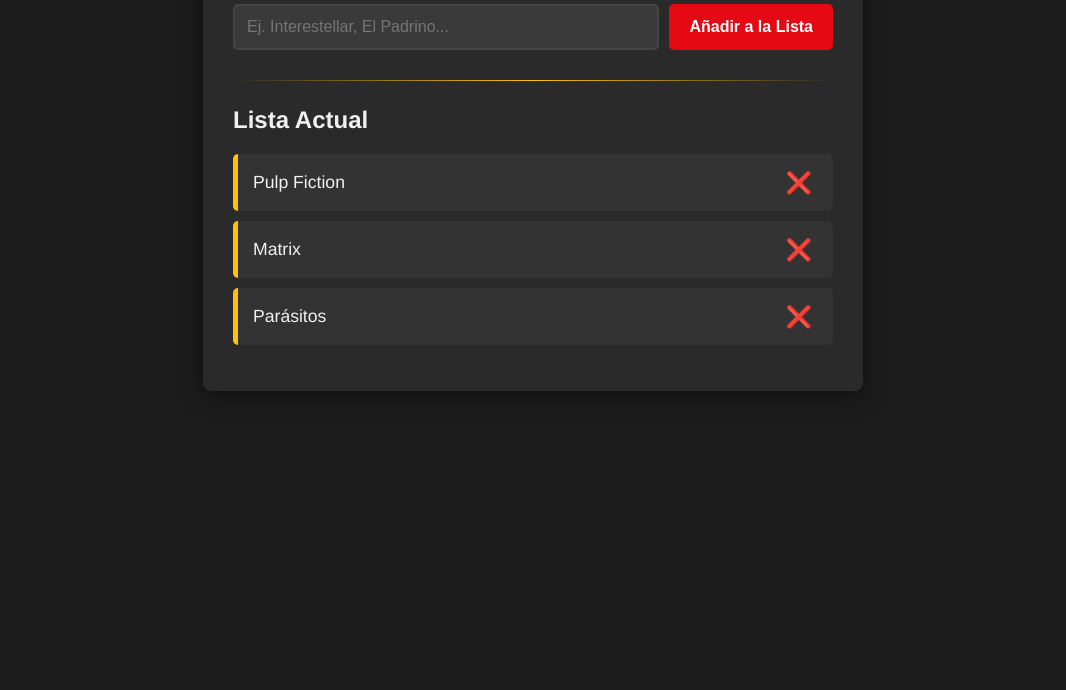
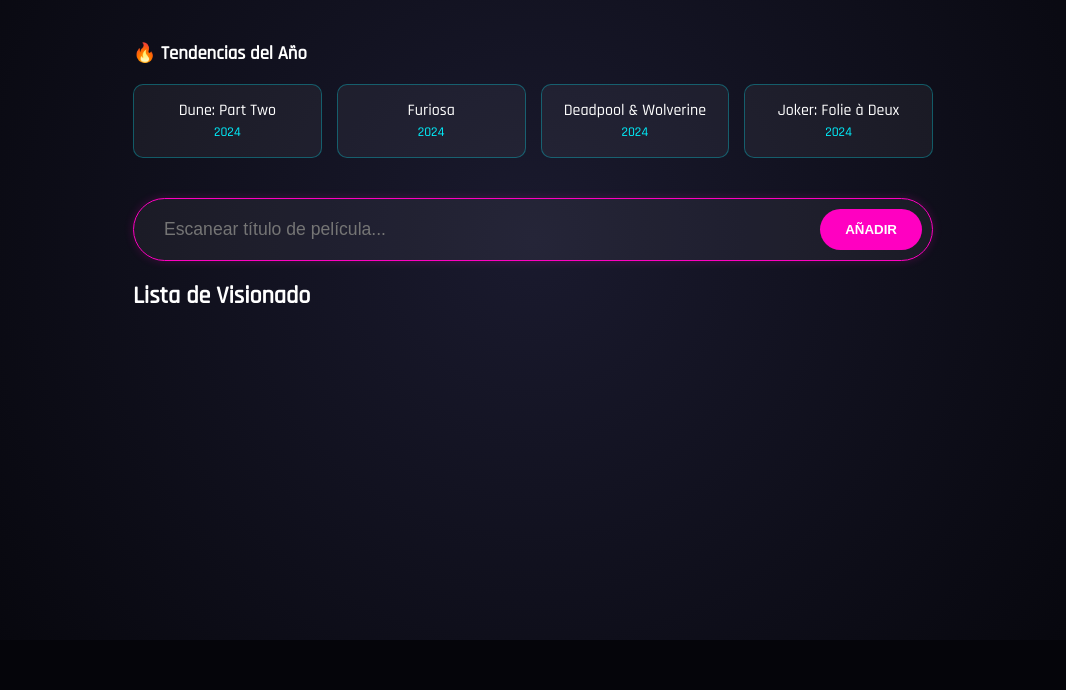
Before and after one commit to Diana27106/ServidorWeb, a plain HTML site: page frontend/index.html in a window 1280 px wide. Shown: the part 160-850 px from the top of the page, without its empty margins (107-1173 px from the left). After the commit the page ends 800 px from the top, so only its background shows below. Drawn offline with Linux system fonts and the light colour scheme.

Commit message:
Probando si va el workflow

```diff
--- a/frontend/index.html
+++ b/frontend/index.html
@@ -4,24 +4,37 @@
 <head>
     <meta charset="UTF-8">
     <meta name="viewport" content="width=device-width, initial-scale=1.0">
-    <title>Cine | Mis Películas</title>
+    <title>Cine Futurista | NeoList</title>
     <link rel="stylesheet" href="style.css">
+    <link
+        href="https://fonts.googleapis.com/css2?family=Orbitron:wght@400;700&family=Rajdhani:wght@300;500&display=swap"
+        rel="stylesheet">
 </head>
 
 <body>
+    <div class="background-overlay"></div>
+
     <div class="container">
-        <h1>🍿 Mis Películas Favoritas</h1>
+        <header>
+            <h1><span class="glitch">CINEMA</span> <span class="neon-text">NEO-LIST</span></h1>
+            <p class="subtitle">DATABASE SYSTEM v2.0</p>
+        </header>
 
-        <form id="formularioPelicula">
-            <input type="text" id="nombrePelicula" placeholder="Ej. Interestellar, El Padrino..." required>
-            <button type="submit">Añadir a la Lista</button>
+        <section class="trending-section">
+            <h3>🔥 Tendencias del Año</h3>
+            <div id="trendingMovies" class="trending-grid">
+            </div>
+        </section>
+
+        <form id="formularioPelicula" class="input-group">
+            <input type="text" id="nombrePelicula" placeholder="Escanear título de película..." required>
+            <button type="submit">Añadir</button>
         </form>
 
-        <hr>
-
-        <h2>Lista Actual</h2>
-        <ul id="listaPeliculas">
-        </ul>
+        <div class="list-container">
+            <h2>Lista de Visionado</h2>
+            <ul id="listaPeliculas"></ul>
+        </div>
     </div>
 
     <script src="script.js"></script>
--- a/frontend/script.js
+++ b/frontend/script.js
@@ -1,48 +1,55 @@
-// 1. Obtener referencias a los elementos del DOM
 const formulario = document.getElementById('formularioPelicula');
 const inputPelicula = document.getElementById('nombrePelicula');
 const listaPeliculas = document.getElementById('listaPeliculas');
+const trendingGrid = document.getElementById('trendingMovies');
 
-// 2. Función que se ejecuta cuando se envía el formulario
-formulario.addEventListener('submit', function (e) {
-    // Evitar que la página se recargue (comportamiento por defecto del formulario)
+// 1. Datos de películas del año (Simulado)
+const topMovies = [
+    { titulo: "Dune: Part Two", año: 2024 },
+    { titulo: "Furiosa", año: 2024 },
+    { titulo: "Deadpool & Wolverine", año: 2024 },
+    { titulo: "Joker: Folie à Deux", año: 2024 }
+];
+
+// 2. Renderizar sugerencias
+function cargarTendencias() {
+    topMovies.forEach(movie => {
+        const card = document.createElement('div');
+        card.className = 'movie-card';
+        card.innerHTML = `
+            <div>${movie.titulo}</div>
+            <small style="color: #00f2ff">${movie.año}</small>
+        `;
+        card.onclick = () => agregarPelicula(movie.titulo);
+        trendingGrid.appendChild(card);
+    });
+}
+
+// 3. Manejar Formulario
+formulario.addEventListener('submit', (e) => {
     e.preventDefault();
-
-    // Obtener el valor del input y limpiarlo de espacios extra
     const nombre = inputPelicula.value.trim();
-
-    // Verificar que el campo no esté vacío
-    if (nombre !== "") {
+    if (nombre) {
         agregarPelicula(nombre);
-
-        // Limpiar el input después de agregar la película
         inputPelicula.value = '';
     }
 });
 
-// 3. Función para crear el elemento de la lista y añadirlo al DOM
+// 4. Agregar a la lista con animación
 function agregarPelicula(nombre) {
-    // Crear el nuevo elemento de lista <li>
-    const nuevoElementoLista = document.createElement('li');
-
-    // Asignar el contenido: el nombre de la película
-    nuevoElementoLista.innerHTML = `
+    const li = document.createElement('li');
+    li.innerHTML = `
         <span>${nombre}</span>
-        <button class="btn-eliminar">❌</button>
+        <button class="btn-eliminar" onclick="eliminar(this)">DELETE</button>
     `;
-
-    // Añadir el listener al botón de eliminar
-    const botonEliminar = nuevoElementoLista.querySelector('.btn-eliminar');
-    botonEliminar.addEventListener('click', function () {
-        // Eliminar el elemento padre (el <li> completo)
-        nuevoElementoLista.remove();
-    });
-
-    // Añadir el nuevo elemento a la lista desordenada (<ul>) en el DOM
-    listaPeliculas.appendChild(nuevoElementoLista);
+    listaPeliculas.prepend(li); // Añade al principio
 }
 
-// Opcional: Agregar algunas películas de ejemplo al cargar la página
-agregarPelicula("Pulp Fiction");
-agregarPelicula("Matrix");
-agregarPelicula("Parásitos");
+function eliminar(btn) {
+    const item = btn.parentElement;
+    item.style.animation = "slideIn 0.3s ease-in reverse forwards";
+    setTimeout(() => item.remove(), 300);
+}
+
+// Inicializar
+cargarTendencias();
--- a/frontend/style.css
+++ b/frontend/style.css
@@ -1,108 +1,149 @@
-/* Estilos generales */
+:root {
+  --neon-cyan: #00f2ff;
+  --neon-pink: #ff00c1;
+  --dark-bg: #05050a;
+  --glass-bg: rgba(255, 255, 255, 0.05);
+}
+
 body {
-  font-family: "Helvetica Neue", Arial, sans-serif;
-  background-color: #1c1c1c; /* Fondo oscuro (tema de cine) */
-  color: #f0f0f0; /* Texto claro */
+  font-family: "Rajdhani", sans-serif;
+  background-color: var(--dark-bg);
+  color: white;
+  margin: 0;
+  overflow-x: hidden;
   display: flex;
   justify-content: center;
-  align-items: flex-start;
-  padding-top: 50px;
   min-height: 100vh;
-  margin: 0;
+}
+
+/* Efecto de fondo */
+.background-overlay {
+  position: fixed;
+  top: 0;
+  left: 0;
+  width: 100%;
+  height: 100%;
+  background: radial-gradient(circle at 50% 50%, #1a1a2e 0%, #05050a 100%);
+  z-index: -1;
 }
 
 .container {
-  background-color: #2a2a2a;
-  padding: 30px;
-  border-radius: 8px;
-  box-shadow: 0 4px 20px rgba(0, 0, 0, 0.5);
-  width: 100%;
-  max-width: 600px;
+  width: 90%;
+  max-width: 800px;
+  padding: 40px 20px;
+  animation: fadeIn 1s ease-out;
 }
 
 h1 {
+  font-family: "Orbitron", sans-serif;
+  font-size: 3rem;
   text-align: center;
-  color: #ffc107; /* Amarillo/Dorado (color de premios/estrellas) */
-  margin-bottom: 25px;
+  letter-spacing: 5px;
+  margin-bottom: 5px;
 }
 
-/* Estilos del formulario */
-#formularioPelicula {
+.neon-text {
+  color: var(--neon-cyan);
+  text-shadow: 0 0 10px var(--neon-cyan), 0 0 20px var(--neon-cyan);
+}
+
+.subtitle {
+  text-align: center;
+  font-size: 0.8rem;
+  color: var(--neon-pink);
+  margin-bottom: 40px;
+  letter-spacing: 3px;
+}
+
+/* Sección Tendencias */
+.trending-grid {
+  display: grid;
+  grid-template-columns: repeat(auto-fit, minmax(150px, 1fr));
+  gap: 15px;
+  margin-bottom: 40px;
+}
+
+.movie-card {
+  background: var(--glass-bg);
+  border: 1px solid rgba(0, 242, 255, 0.3);
+  padding: 15px;
+  border-radius: 10px;
+  text-align: center;
+  transition: all 0.3s;
+  cursor: pointer;
+}
+
+.movie-card:hover {
+  background: rgba(0, 242, 255, 0.1);
+  transform: translateY(-5px);
+  box-shadow: 0 0 15px var(--neon-cyan);
+}
+
+/* Formulario */
+.input-group {
   display: flex;
   gap: 10px;
-  margin-bottom: 30px;
+  background: var(--glass-bg);
+  padding: 10px;
+  border-radius: 50px;
+  border: 1px solid var(--neon-pink);
+  box-shadow: 0 0 10px rgba(255, 0, 193, 0.2);
 }
 
-#nombrePelicula {
-  flex-grow: 1;
-  padding: 12px;
-  border: 2px solid #444;
-  border-radius: 5px;
-  font-size: 1em;
-  background-color: #3a3a3a;
-  color: #f0f0f0;
+input {
+  flex: 1;
+  background: transparent;
+  border: none;
+  color: white;
+  padding: 10px 20px;
+  outline: none;
+  font-size: 1.1rem;
 }
 
-#nombrePelicula:focus {
-  outline: none;
-  border-color: #ffc107;
+button {
+  background: var(--neon-pink);
+  border: none;
+  padding: 10px 25px;
+  border-radius: 50px;
+  color: white;
+  font-weight: bold;
+  cursor: pointer;
+  text-transform: uppercase;
+  transition: 0.3s;
 }
 
-button[type="submit"] {
-  padding: 12px 20px;
-  background-color: #e50914; /* Rojo tipo Netflix */
-  color: white;
-  border: none;
-  border-radius: 5px;
-  cursor: pointer;
-  font-size: 1em;
-  font-weight: bold;
-  transition: background-color 0.3s;
+button:hover {
+  filter: brightness(1.2);
+  box-shadow: 0 0 20px var(--neon-pink);
 }
 
-button[type="submit"]:hover {
-  background-color: #b2070d;
-}
-
-hr {
-  border: 0;
-  height: 1px;
-  background-image: linear-gradient(
-    to right,
-    rgba(255, 255, 255, 0),
-    #ffc107,
-    rgba(255, 255, 255, 0)
-  );
-  margin: 25px 0;
-}
-
-/* Estilos de la lista */
-#listaPeliculas {
-  list-style: none;
-  padding: 0;
-}
-
-#listaPeliculas li {
-  background-color: #333;
-  padding: 15px;
-  margin-bottom: 10px;
-  border-left: 5px solid #ffc107;
-  border-radius: 5px;
+/* Lista Animada */
+li {
+  background: rgba(255, 255, 255, 0.03);
+  margin: 10px 0;
+  padding: 15px 20px;
+  border-left: 4px solid var(--neon-cyan);
   display: flex;
   justify-content: space-between;
   align-items: center;
-  font-size: 1.1em;
+  animation: slideIn 0.4s ease-out forwards;
 }
 
-.btn-eliminar {
-  background: none;
-  border: none;
-  color: #dc3545; /* Rojo para eliminar */
-  cursor: pointer;
-  font-size: 1.2em;
-  transition: color 0.2s;
+@keyframes fadeIn {
+  from {
+    opacity: 0;
+  }
+  to {
+    opacity: 1;
+  }
 }
-
-.btn-eliminar:hover {
-  color: #ff5566;
+@keyframes slideIn {
+  from {
+    opacity: 0;
+    transform: translateX(-20px);
+  }
+  to {
+    opacity: 1;
+    transform: translateX(0);
+  }
 }
```
